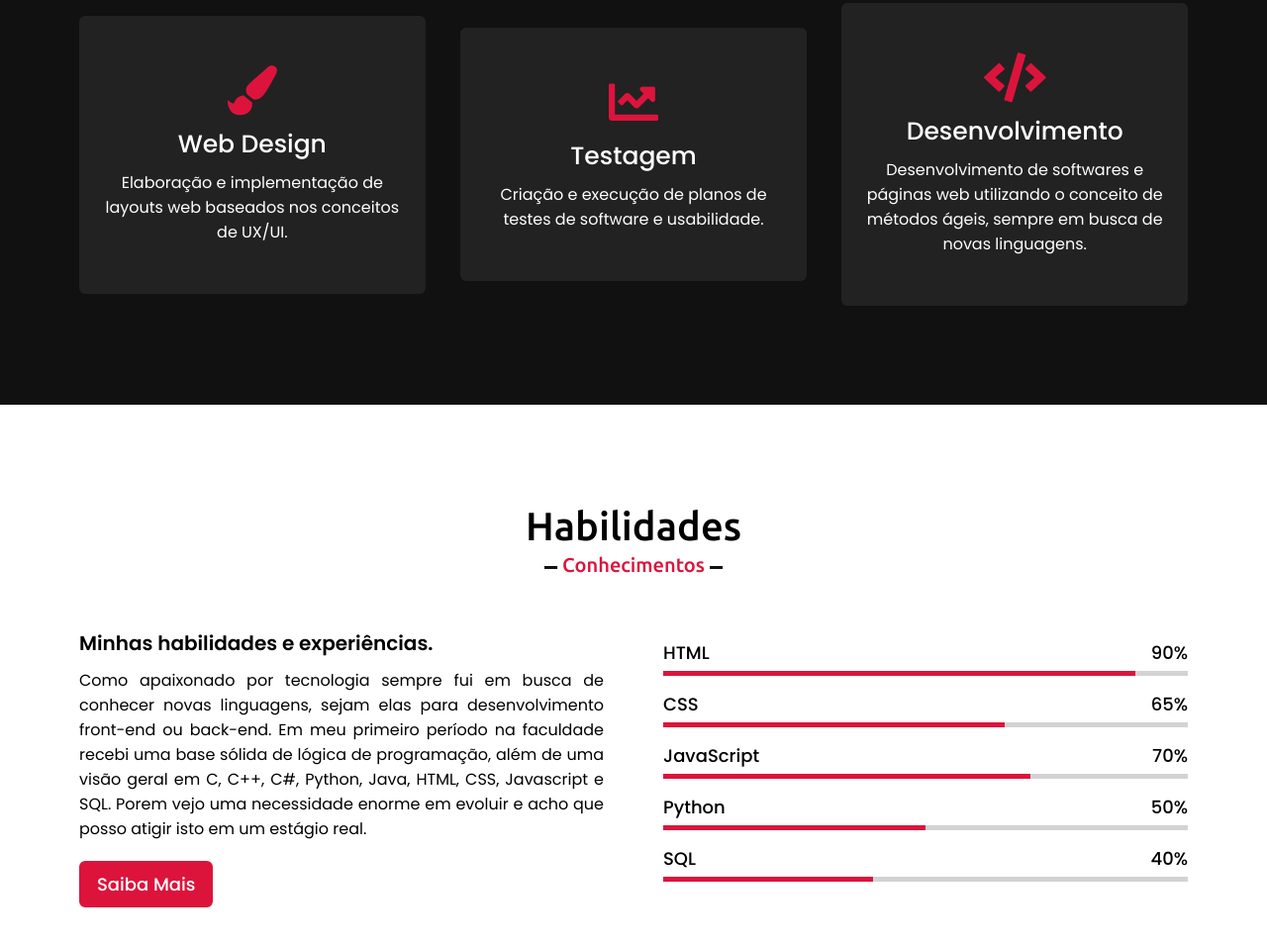
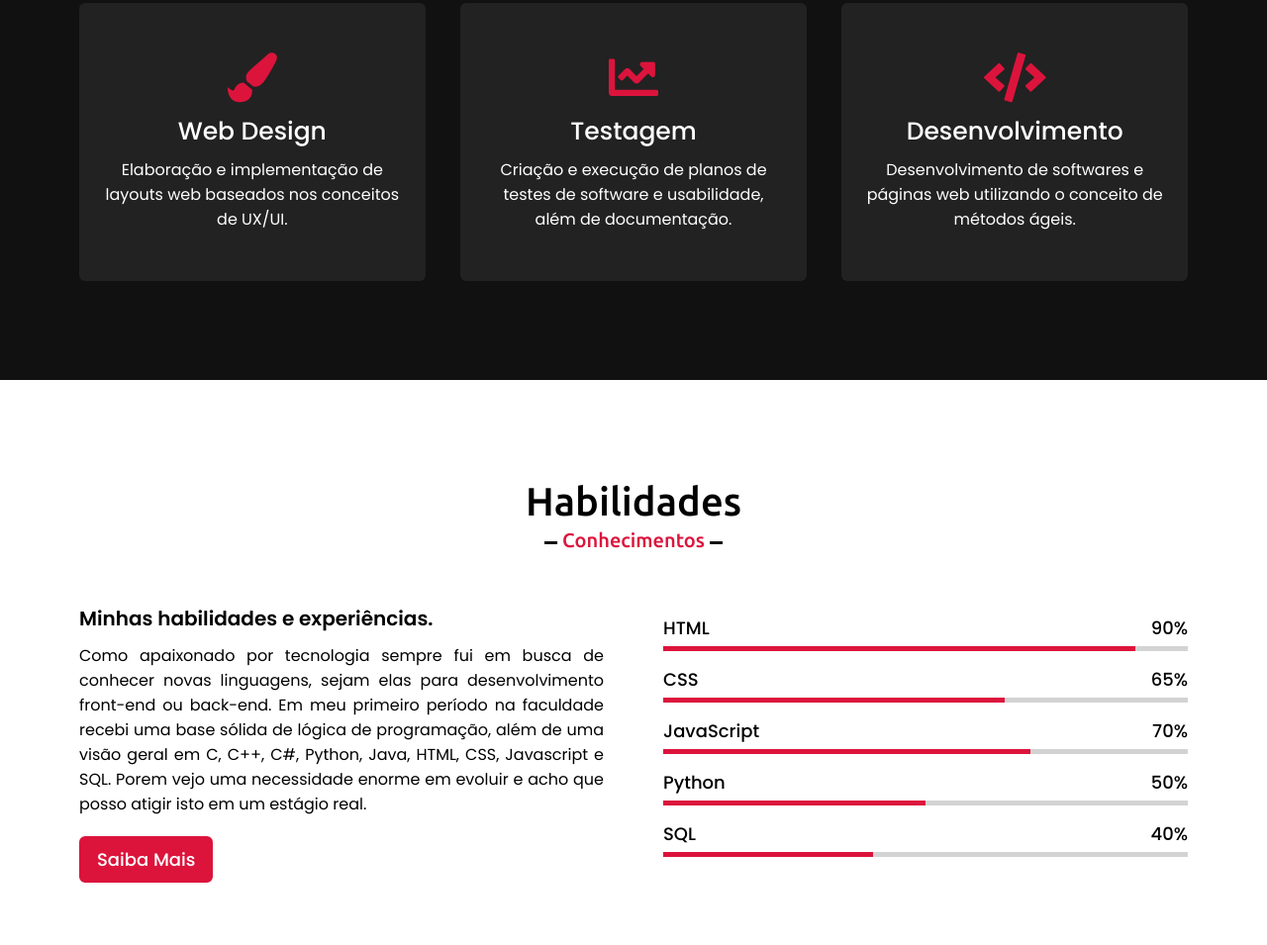
Before and after one commit to LucasMartins2/portfolio-lucas-de-paula, a plain HTML site: page index.html in a window 1280 px wide. Shown: the part 1756-2711 px from the top of the page at 99% size. Drawn offline with nearby package versions, Linux system fonts and the light colour scheme.

Commit message:
Update index.html

```diff
--- a/index.html
+++ b/index.html
@@ -84,14 +84,14 @@
                     <div class="box">
                         <i class="fas fa-chart-line"></i>
                         <div class="text">Testagem</div>
-                        <p>Criação e execução de planos de testes de software e usabilidade.</p>
+                        <p>Criação e execução de planos de testes de software e usabilidade, além de documentação.</p>
                     </div>
                 </div>
                 <div class="card">
                     <div class="box">
                         <i class="fas fa-code"></i>
                         <div class="text">Desenvolvimento</div>
-                        <p>Desenvolvimento de softwares e páginas web utilizando o conceito de métodos ágeis, sempre em busca de novas linguagens.</p>
+                        <p>Desenvolvimento de softwares e páginas web utilizando o conceito de métodos ágeis.</p>
                     </div>
                 </div>
                </div>
```
